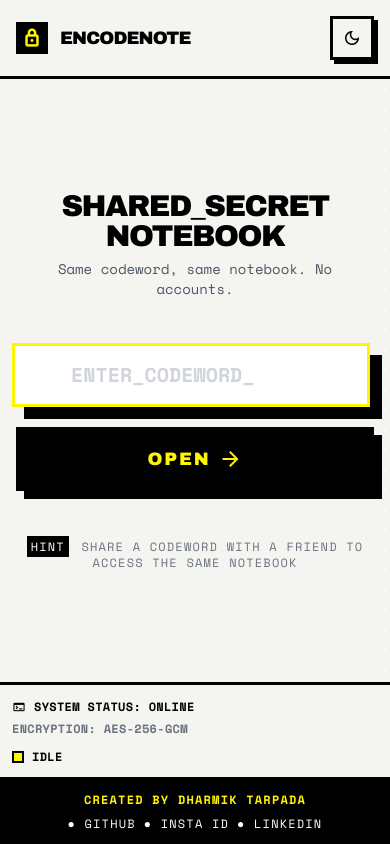
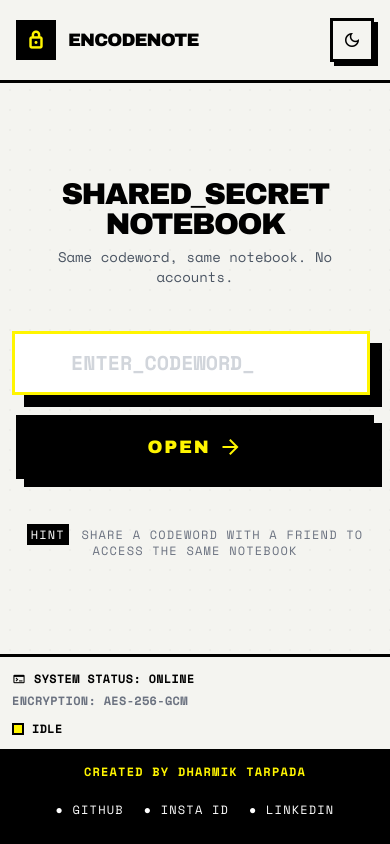
Before and after one commit to dharmik2212/EncodeNote, a website: page index.html in a window 390 px wide. Drawn offline with nearby package versions, Linux system fonts and the light colour scheme.

Commit message:
change on index.html

```diff
--- a/code.html
+++ b/index.html
@@ -192,6 +192,36 @@
             -webkit-user-select: none;
             user-select: none;
         }
+
+        /* Mobile touch targets: ensure minimum 48x48px hit area */
+        @media (max-width: 640px) {
+
+            button,
+            a,
+            [role="button"] {
+                position: relative;
+            }
+
+            button::after,
+            a::after {
+                content: '';
+                position: absolute;
+                top: 50%;
+                left: 50%;
+                transform: translate(-50%, -50%);
+                min-width: 48px;
+                min-height: 48px;
+                width: 100%;
+                height: 100%;
+            }
+        }
+
+        /* Bigger spacing for mobile footer links */
+        @media (max-width: 640px) {
+            .mobile-touch-link {
+                padding: 8px 4px;
+            }
+        }
     </style>
 </head>
 
@@ -222,8 +252,9 @@
     <!-- Header -->
     <header
         class="relative z-10 flex items-center justify-between px-4 py-4 sm:px-6 sm:py-6 md:px-12 w-full border-b-3 border-black dark:border-[#333] bg-background-light dark:bg-[#111] transition-colors duration-300">
-        <div class="flex items-center gap-3 cursor-pointer" onclick="lockVault()">
-            <div class="w-8 h-8 bg-black dark:bg-accent flex items-center justify-center text-accent dark:text-black">
+        <div class="flex items-center gap-3 cursor-pointer min-h-[48px] py-1" onclick="lockVault()">
+            <div
+                class="w-10 h-10 sm:w-8 sm:h-8 bg-black dark:bg-accent flex items-center justify-center text-accent dark:text-black">
                 <span id="header-icon" class="material-symbols-outlined text-xl font-bold">lock</span>
             </div>
             <h1 class="text-primary dark:text-white font-display text-lg sm:text-xl tracking-tighter uppercase">
@@ -238,7 +269,7 @@
             </button>
             <!-- Exit button (visible in vault view) -->
             <button id="lock-btn"
-                class="hidden items-center gap-2 px-4 py-2 bg-primary dark:bg-accent text-accent dark:text-black border-3 border-black dark:border-[#555] shadow-hard-sm dark:shadow-none hover:bg-accent hover:text-primary dark:hover:bg-white transition-all duration-150 hover:-translate-y-0.5 font-display text-sm tracking-widest"
+                class="hidden items-center gap-2 px-4 sm:px-4 py-3 sm:py-2 min-h-[48px] bg-primary dark:bg-accent text-accent dark:text-black border-3 border-black dark:border-[#555] shadow-hard-sm dark:shadow-none hover:bg-accent hover:text-primary dark:hover:bg-white transition-all duration-150 hover:-translate-y-0.5 font-display text-sm tracking-widest"
                 onclick="lockVault()">
                 <span class="material-symbols-outlined text-lg">logout</span>
                 EXIT
@@ -320,23 +351,23 @@
         <!-- Vault Toolbar -->
         <div
             class="flex flex-wrap items-center justify-between px-4 sm:px-6 py-3 gap-2 border-b-3 border-black dark:border-[#333] bg-white dark:bg-[#1a1a1a] transition-colors duration-300">
-            <div class="flex items-center gap-3">
+            <div class="flex flex-wrap items-center gap-2 sm:gap-3">
                 <span class="material-symbols-outlined text-xl dark:text-gray-300">edit_note</span>
                 <span id="vault-label"
-                    class="font-mono text-sm font-bold uppercase tracking-widest text-gray-600 dark:text-gray-400">NOTEBOOK
+                    class="font-mono text-xs sm:text-sm font-bold uppercase tracking-widest text-gray-600 dark:text-gray-400 hidden sm:inline">NOTEBOOK
                     OPEN</span>
                 <!-- Image Upload Button -->
                 <button onclick="document.getElementById('image-upload').click()"
-                    class="flex items-center gap-1 px-3 py-2 sm:py-1 bg-background-light dark:bg-[#222] border-3 border-black dark:border-[#555] shadow-hard-sm dark:shadow-none hover:bg-accent hover:shadow-hard dark:hover:shadow-none hover:text-black transition-all duration-150 hover:-translate-y-0.5 font-mono text-xs font-bold uppercase tracking-widest dark:text-gray-300 min-h-[44px] sm:min-h-0"
+                    class="flex items-center gap-1 px-4 py-2.5 sm:px-3 sm:py-1 bg-background-light dark:bg-[#222] border-3 border-black dark:border-[#555] shadow-hard-sm dark:shadow-none hover:bg-accent hover:shadow-hard dark:hover:shadow-none hover:text-black transition-all duration-150 hover:-translate-y-0.5 font-mono text-xs font-bold uppercase tracking-widest dark:text-gray-300 min-h-[48px] sm:min-h-0 min-w-[48px]"
                     title="Upload Image">
-                    <span class="material-symbols-outlined text-base">image</span>
-                    IMG
+                    <span class="material-symbols-outlined text-lg sm:text-base">image</span>
+                    <span class="hidden sm:inline">IMG</span>
                 </button>
                 <!-- Share Button -->
                 <button id="share-btn" onclick="shareVault()"
-                    class="flex items-center gap-1 px-3 py-2 sm:py-1 bg-background-light dark:bg-[#222] border-3 border-black dark:border-[#555] shadow-hard-sm dark:shadow-none hover:bg-accent hover:shadow-hard dark:hover:shadow-none hover:text-black transition-all duration-150 hover:-translate-y-0.5 font-mono text-xs font-bold uppercase tracking-widest dark:text-gray-300 min-h-[44px] sm:min-h-0"
+                    class="flex items-center gap-1 px-4 py-2.5 sm:px-3 sm:py-1 bg-background-light dark:bg-[#222] border-3 border-black dark:border-[#555] shadow-hard-sm dark:shadow-none hover:bg-accent hover:shadow-hard dark:hover:shadow-none hover:text-black transition-all duration-150 hover:-translate-y-0.5 font-mono text-xs font-bold uppercase tracking-widest dark:text-gray-300 min-h-[48px] sm:min-h-0 min-w-[48px]"
                     title="Copy share link">
-                    <span class="material-symbols-outlined text-base">share</span>
+                    <span class="material-symbols-outlined text-lg sm:text-base">share</span>
                     <span id="share-btn-text">SHARE</span>
                 </button>
                 <input type="file" id="image-upload" accept="image/*" class="hidden" onchange="handleImageUpload(event)"
@@ -395,17 +426,17 @@
     <div class="relative z-10 w-full border-t-3 border-black dark:border-[#333] bg-black dark:bg-[#0a0a0a] text-white px-4 sm:px-6 py-3 flex flex-col md:flex-row items-center justify-center gap-2 md:gap-6 text-xs font-mono tracking-widest uppercase transition-colors duration-300"
         style="padding-bottom: max(0.75rem, env(safe-area-inset-bottom))">
         <span class="text-accent font-bold">Created by Dharmik Tarpada</span>
-        <div class="flex flex-wrap items-center justify-center gap-2 sm:gap-4">
+        <div class="flex flex-wrap items-center justify-center gap-1 sm:gap-4">
             <a href="https://github.com/dharmik2212" target="_blank" rel="noopener"
-                class="hover:text-accent transition-colors duration-150 flex items-center gap-1">
+                class="mobile-touch-link hover:text-accent transition-colors duration-150 flex items-center gap-1 py-2 px-2 sm:py-0 sm:px-0 min-h-[44px] sm:min-h-0">
                 &#9679; GITHUB
             </a>
             <a href="https://www.instagram.com/dharmik_tarpada" target="_blank" rel="noopener"
-                class="hover:text-accent transition-colors duration-150 flex items-center gap-1">
+                class="mobile-touch-link hover:text-accent transition-colors duration-150 flex items-center gap-1 py-2 px-2 sm:py-0 sm:px-0 min-h-[44px] sm:min-h-0">
                 &#9679; INSTA ID
             </a>
             <a href="https://www.linkedin.com/in/dharmik-tarpada-439396272/" target="_blank" rel="noopener"
-                class="hover:text-accent transition-colors duration-150 flex items-center gap-1">
+                class="mobile-touch-link hover:text-accent transition-colors duration-150 flex items-center gap-1 py-2 px-2 sm:py-0 sm:px-0 min-h-[44px] sm:min-h-0">
                 &#9679; LINKEDIN
             </a>
         </div>
```
Also changed, not shown: 1 other file.
